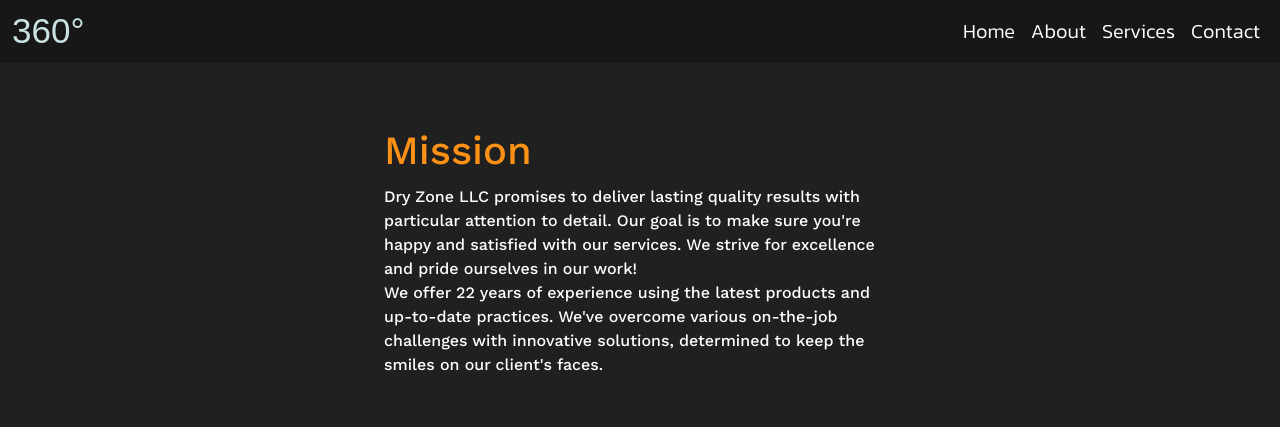
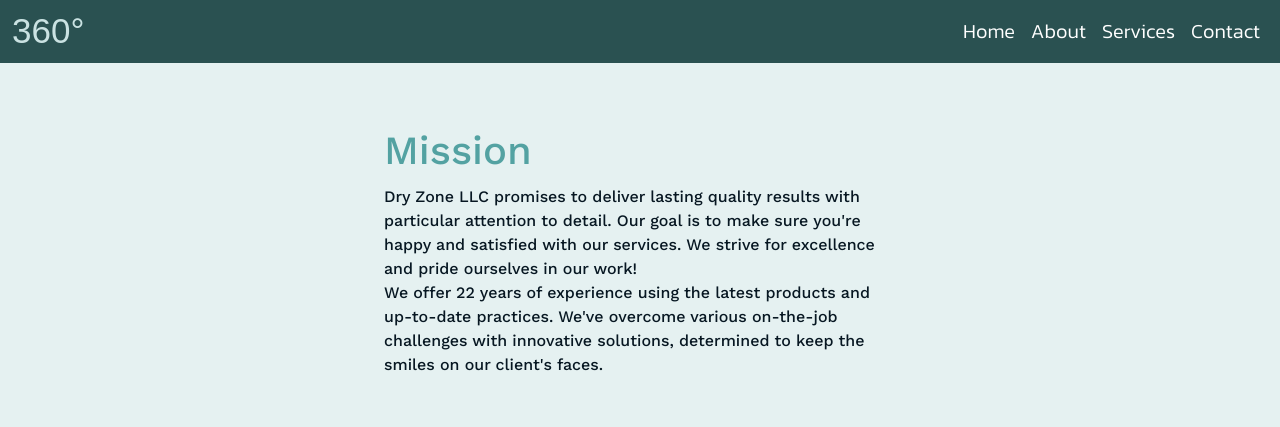
Before and after one commit to melissabarrerafarias/360-Waterproofing-Services, a React (Create React App) app: page /about in a window 1280 px wide. Shown: the top 427 px of the page. Built offline with nearby package versions, Linux system fonts and the light colour scheme; a web font is replaced by a local one.

Commit message:
fully edited skeleton to 360

```diff
--- a/src/about.css
+++ b/src/about.css
@@ -1,5 +1,5 @@
 #about {
-    background-color: #202020;
+    background-color: #E5F1F1;
     padding-bottom: 30px
 }
 
@@ -42,11 +42,11 @@
     left: 40%;
     font-size: 30px;
     font-family: 'Work Sans', sans-serif;
-    color: white
+    color: #071722
 }
 
 #about-paragraphs {
-    color: white;
+    color: #071722;
     font-size: 16px;
     font-family: 'Work Sans', sans-serif;
     width: 40%;
@@ -56,7 +56,7 @@
 }
 
 #about-paragraphs h1 {
-    color: #FD9116;
+    color: #53A2A2;
     margin-bottom: 2%;
     margin-top: 10%
 }
--- a/src/navbar.css
+++ b/src/navbar.css
@@ -12,7 +12,7 @@
 }
 
 #about .navbar, #services .navbar{
-    background-color: #171717;
+    background-color: #2A5151;
 }
 
 .navbar-brand {
--- a/src/services.css
+++ b/src/services.css
@@ -1,5 +1,5 @@
 #services {
-    background-color: #202020;
+    background-color: #E5F1F1;
     padding-bottom: 30px
 }
 
@@ -68,7 +68,7 @@
 }
 
 #in-depth-services h1 {
-    color: black;
+    color: #071722;
     font-family: 'Kanit', sans-serif;
     font-size: 30px;
     margin-top: 25px;
@@ -82,7 +82,7 @@
 
 .services-page-nav {
     margin-top: 20px;
-    color: black;
+    color: #071722;
     font-size: 25px;
     font-family: 'Kanit', sans-serif;
     background-image: url(./assets/images/white-wall.avif);
@@ -104,7 +104,7 @@
 }
 
 #in-depth-services h2 {
-    color: white;
+    color: #071722;
     font-family: 'Kanit', sans-serif;
     font-size: 30px;
     margin-top: 15%;
@@ -226,18 +226,18 @@
     text-align: center;
     margin-top: 10%;
     font-size: 20px;
-    color: white;
+    color: #071722;
     font-family: 'Kanit', sans-serif;
     text-decoration: underline;
     transition-duration: 1s
 }
 
 .back-to-top:hover {
-    color: #fd9116
+    color: #53A2A2
 }
 
 .arrow {
-    color: white;
+    color: #071722;
     display: inline-block;
     padding: 20px;
     transform: rotate(45deg);
```
